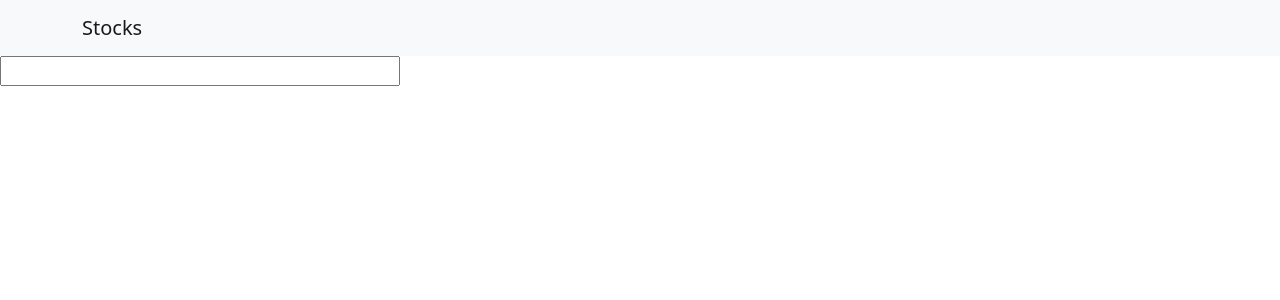
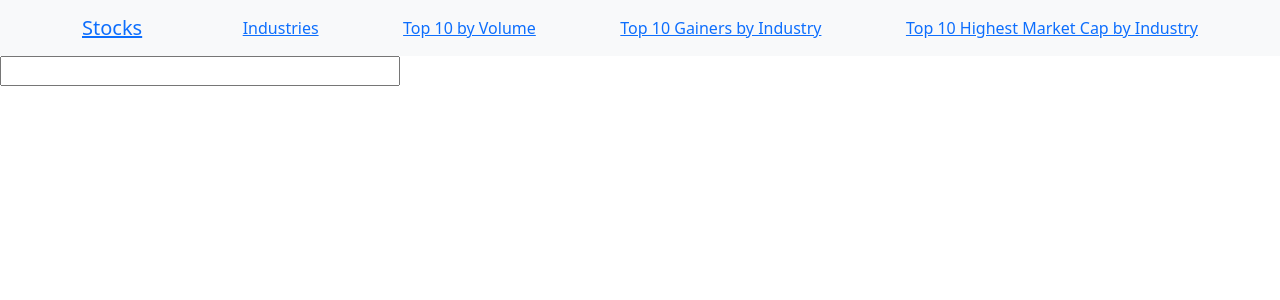
Before and after one commit to Walter-0/capstone-project, a Next.js app in the folder frontend/: page / in a window 1280 px wide. Shown: the top 300 px of the page. Built offline with nearby package versions, Linux system fonts and the light colour scheme.

Commit message:
Add route to return all industries. Create industries page. Create reusable navbar component

```diff
--- a/frontend/components/AutoComplete.tsx
+++ b/frontend/components/AutoComplete.tsx
@@ -1,6 +1,5 @@
 import { useState } from 'react';
 import axios, { AxiosResponse } from 'axios';
-import { Container, Navbar, Table } from 'react-bootstrap';
 import Link from 'next/link';
 
 import { Stock } from '../models/Stock';
--- /dev/null
+++ b/frontend/components/NavbarComponent.tsx
@@ -0,0 +1,31 @@
+import Link from 'next/link';
+import { Container, Navbar } from 'react-bootstrap';
+
+const NavbarComponent: React.FC = () => {
+  return (
+    <Navbar bg="light" variant="light" expand="lg">
+      <Container>
+        <Navbar.Brand>
+          <Link href={`/`}>Stocks</Link>
+        </Navbar.Brand>
+        <Link href={`/industries`}>
+          <a>Industries</a>
+        </Link>
+
+        <Link href={`/`}>
+          <a>Top 10 by Volume</a>
+        </Link>
+
+        <Link href={`/`}>
+          <a>Top 10 Gainers by Industry</a>
+        </Link>
+
+        <Link href={`/`}>
+          <a>Top 10 Highest Market Cap by Industry</a>
+        </Link>
+      </Container>
+    </Navbar>
+  );
+};
+
+export default NavbarComponent;
--- a/frontend/pages/index.tsx
+++ b/frontend/pages/index.tsx
@@ -1,18 +1,15 @@
 import { NextPage } from 'next';
-import { Container, Navbar } from 'react-bootstrap';
+import Link from 'next/link';
 
 import AutoComplete from '../components/AutoComplete';
+import NavbarComponent from '../components/NavbarComponent';
 
 const baseURL = 'http://localhost:8000/api';
 
 const Home: NextPage = () => {
   return (
     <div className="Home">
-      <Navbar bg="light" variant="light" expand="lg">
-        <Container>
-          <Navbar.Brand>Stocks</Navbar.Brand>
-        </Container>
-      </Navbar>
+      <NavbarComponent />
 
       <AutoComplete />
     </div>
--- a/frontend/pages/stock/[ticker].tsx
+++ b/frontend/pages/stock/[ticker].tsx
@@ -5,6 +5,7 @@ import axios, { AxiosResponse } from 'axios';
 import { Card, Col, Container, Row } from 'react-bootstrap';
 
 import { Stock as StockModel } from '../../models/Stock';
+import NavbarComponent from '../components/NavbarComponent';
 
 const baseURL = 'http://localhost:8000/api';
 
@@ -34,6 +35,9 @@ const Stock: NextPage<{ stock: StockModel }> = ({ stock }) => {
   }
 
   return (
+    <>
+      <NavbarComponent />
+
       <Container>
         <Row>
           <Col>
@@ -57,6 +61,7 @@ const Stock: NextPage<{ stock: StockModel }> = ({ stock }) => {
           </Link>
         </Row>
       </Container>
+    </>
   );
 };
 
```
Also changed, not shown: frontend/pages/industries.tsx (added, +30 -0 lines), 2 other files (tests, documents, lock files or other folders). Lines whose indentation alone changed are shown as unchanged.
